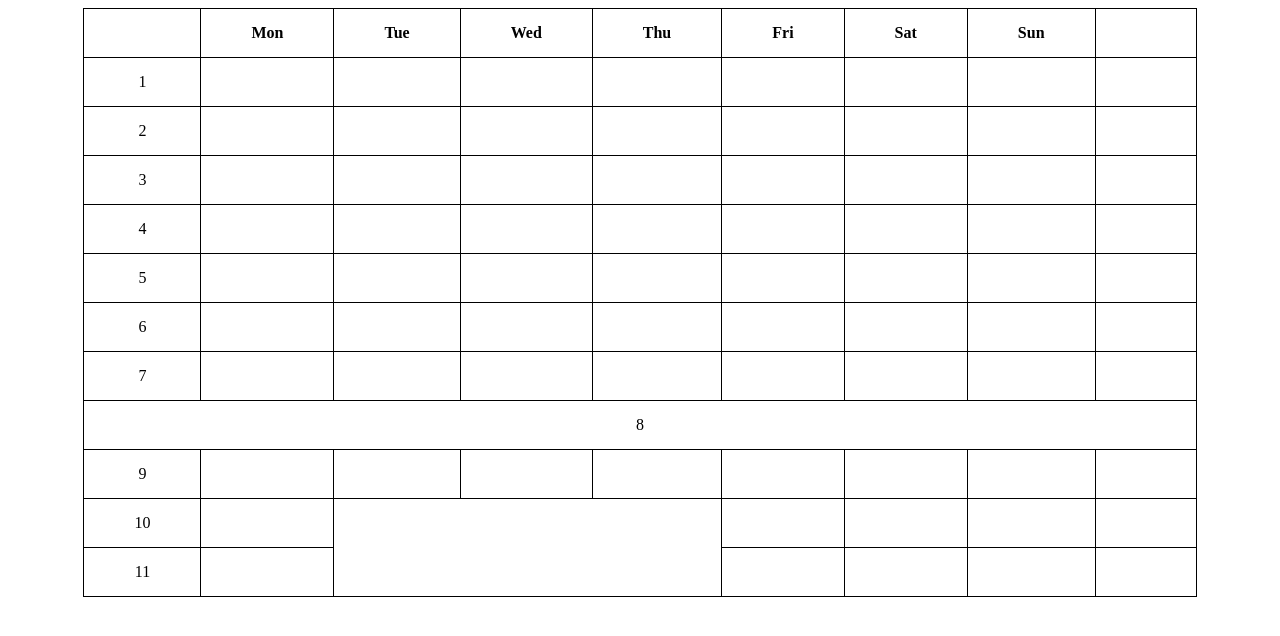
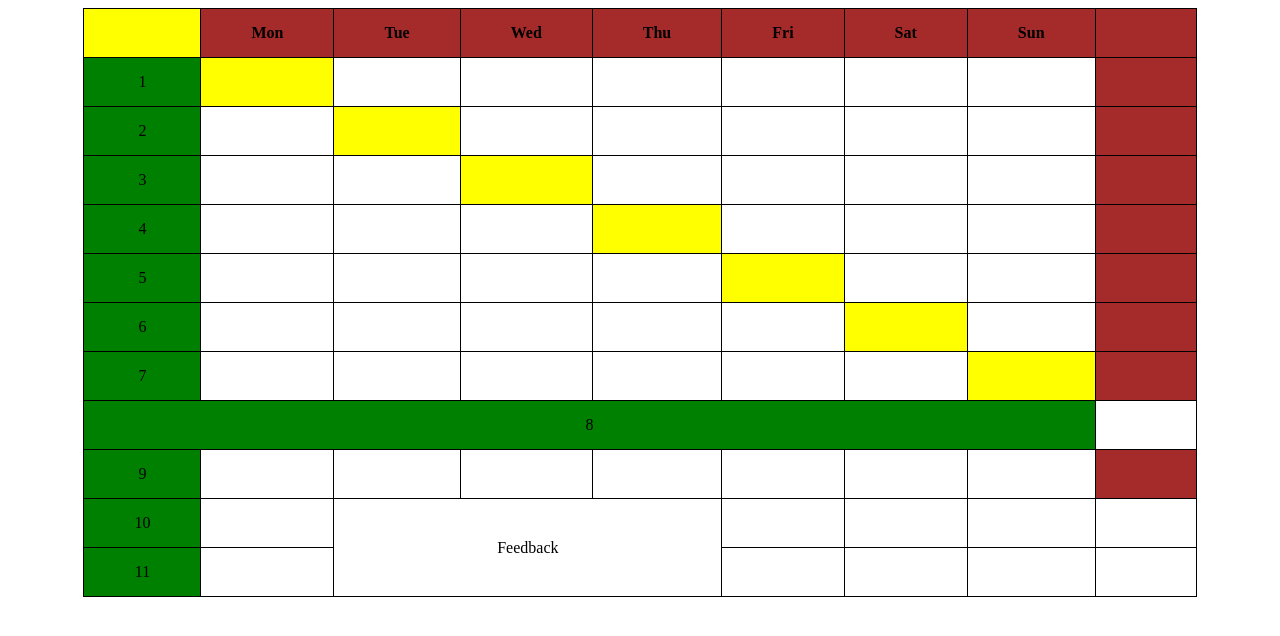
Before and after one commit to qurbonzodanodir/homework, a plain HTML site: page index.html in a window 1280 px wide. Drawn offline with Linux system fonts and the light colour scheme.

Commit message:
table with some colors

```diff
--- a/index.html
+++ b/index.html
@@ -9,7 +9,7 @@
 <body>
     <table>
         <tr>
-            <th></th>
+            <th class="xoli"></th>
             <th>Mon</th>
             <th>Tue</th>
             <th>Wed</th>
@@ -21,7 +21,7 @@
         </tr>
         <tr>
             <td>1</td>
-            <td></td>
+            <td class="xoli" ></td>
             <td></td>
             <td></td>
             <td></td>
@@ -32,8 +32,8 @@
         </tr>
         <tr>
             <td>2</td>
-            <td></td>
-            <td></td>
+            <td ></td>
+            <td class="xoli"></td>
             <td></td>
             <td></td>
             <td></td>
@@ -45,7 +45,7 @@
             <td>3</td>
             <td></td>
             <td></td>
-            <td></td>
+            <td class="xoli"></td>
             <td></td>
             <td></td>
             <td></td>
@@ -56,8 +56,8 @@
             <td>4</td>
             <td></td>
             <td></td>
-            <td></td>
-            <td></td>
+            <td ></td>
+            <td class="xoli"></td>
             <td></td>
             <td></td>
             <td></td>
@@ -69,7 +69,7 @@
             <td></td>
             <td></td>
             <td></td>
-            <td></td>
+            <td class="xoli"></td>
             <td></td>
             <td></td>
             <td></td>
@@ -81,7 +81,7 @@
             <td></td>
             <td></td>
             <td></td>
-            <td></td>
+            <td class="xoli"></td>
             <td></td>
             <td></td>
         </tr>
@@ -93,11 +93,11 @@
             <td></td>
             <td></td>
             <td></td>
-            <td></td>
+            <td class="xoli"></td>
             <td></td>
         </tr>
-        <tr>
-            <td colspan="9">8</td>
+        <tr class="xoki">
+            <td colspan="8">8</td>
         </tr>
         <tr>
             <td>9</td>
@@ -113,7 +113,7 @@
         <tr>
             <td>10</td>
             <td></td>
-            <td rowspan="3" colspan="3"></td>
+            <td rowspan="3" colspan="3">Feedback</td>
             <td></td>
             <td></td>
             <td></td>
--- a/style.css
+++ b/style.css
@@ -12,3 +12,22 @@ table, tr, th, td{
     padding-top: 15px;
     padding-bottom:15px;
 }
+tr:nth-child(1)
+{
+    background-color: brown;
+}
+td:nth-child(1)
+{
+    background-color: green;
+}
+td:nth-child(9)
+{
+    background-color: brown;
+}
+.xoli{
+    background-color: yellow;
+}
+.xoki
+{
+    background-color: grey;
+}
```
